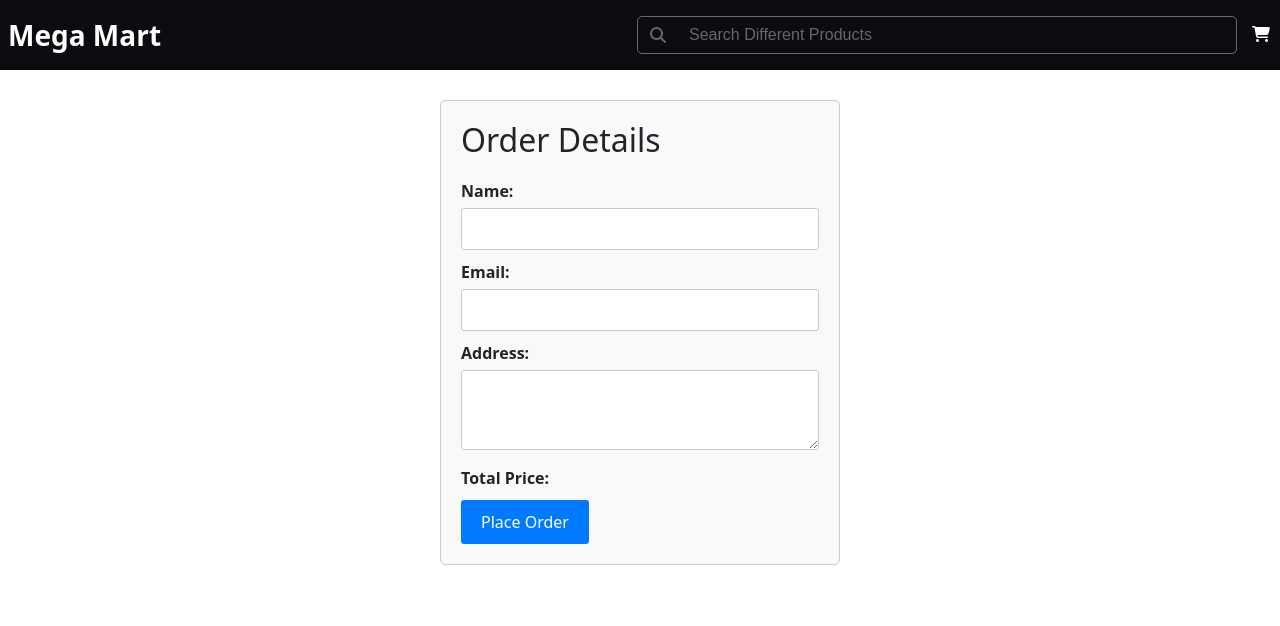
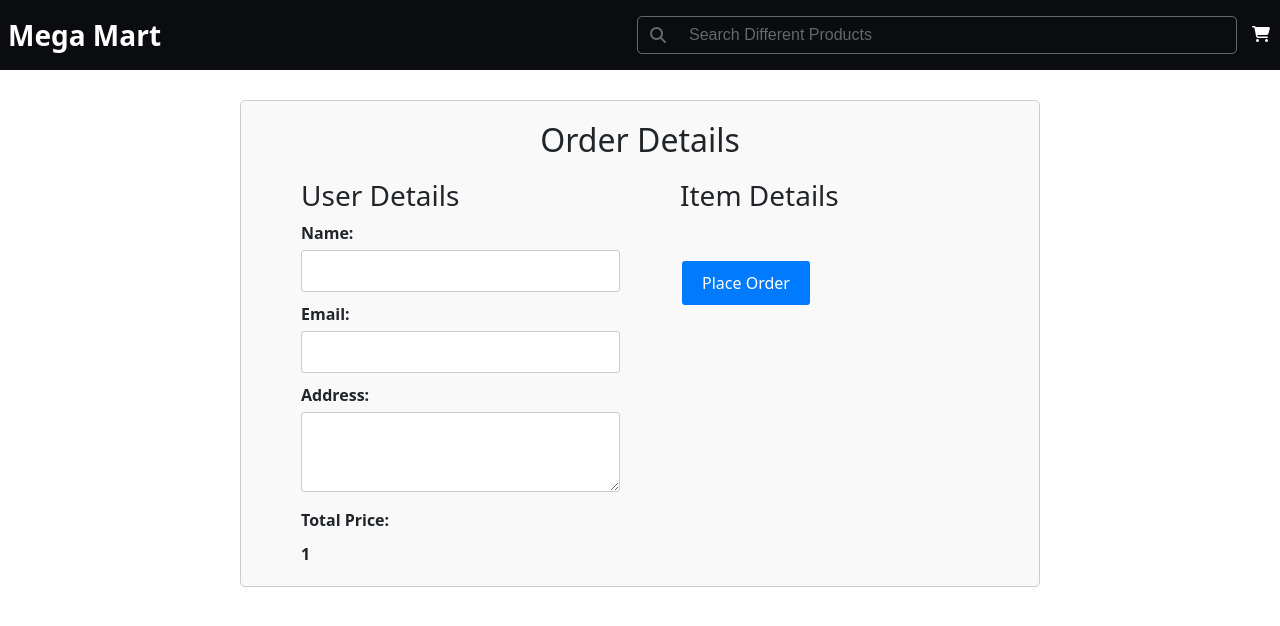
Before and after one commit to MustafaMansoor/MegaMart, a React (Vite) app in the folder MM/: page /checkout/1 in a window 1280 px wide. Shown: the top 626 px of the page. Built offline with nearby package versions, Linux system fonts and the light colour scheme.

Commit message:
completing ordering process

```diff
--- a/MM/src/App.jsx
+++ b/MM/src/App.jsx
@@ -1,3 +1,4 @@
+// App.js
 import React, { useState } from "react";
 import Navbar from "./Components/Navbar/nav";
 import Items from "./Components/Items/index";
@@ -29,6 +30,7 @@ function App() {
       }
     });
   };
+
   const updateCart = (item) => {
     setCartItems((prevItems) => {
       const existingItem = prevItems.find((prevItem) => prevItem.id === item.id);
@@ -68,7 +70,7 @@ function App() {
             path="/product/:productId"
             element={<Product addToCart={addToCart}  />}
           />
-          <Route path="/checkout/:price" element={<Checkout items={cartItems} />} />
+          <Route path="/checkout/:price" element={<Checkout cartItems={cartItems} />} />
         </Routes>
       </div>
       <Cart isOpen={isCartOpen} toggleCart={toggleCart}
--- a/MM/src/Components/Tabs/CheckOut/Index.jsx
+++ b/MM/src/Components/Tabs/CheckOut/Index.jsx
@@ -1,27 +1,53 @@
 import React, { useState } from 'react';
-import './index.css'; // Assuming you've created a CSS file named OrderForm.css
+import { useParams } from 'react-router-dom';
+import './index.css';
 
-export default function OrderForm({ totalPrice }) {
+export default function Checkout({ cartItems }) {
+  const { price } = useParams();
   const [name, setName] = useState('');
   const [email, setEmail] = useState('');
   const [address, setAddress] = useState('');
 
-  const handleSubmit = (event) => {
+  const handleSubmit = async (event) => {
     event.preventDefault();
     const orderData = {
-      products: [],
+      products: cartItems.map((item) => ({
+        id: item.id,
+        name: item.name,
+        price: item.price,
+        quantity: item.quantity
+      })),
       user: { name, email, address },
-      totalPrice,
       status: 'Pending',
+      totalPrice: price
     };
-    console.log(orderData);
-    // Code to send order data to backend or handle it as needed
+
+    try {
+      const response = await fetch('/api/orders', {
+        method: 'POST',
+        headers: {
+          'Content-Type': 'application/json'
+        },
+        body: JSON.stringify(orderData)
+      });
+
+      if (response.ok) {
+        alert('Order placed successfully');
+      } else {
+        alert('Failed to place order');
+
+      }
+    } catch (error) {
+      console.error('Error:', error);
+    }
   };
 
   return (
     <div className="order-form">
-      <h2>Order Details</h2>
-      <form onSubmit={handleSubmit}>
+      <h2 style={{textAlign:'center', marginBottom: "20px "}}>Order Details</h2>
+      <form onSubmit={handleSubmit} className="form-container">
+        <div className="user-details">
+          <h3>User Details</h3>
           <div>
             <label htmlFor="name">Name:</label>
             <input type="text" id="name" value={name} onChange={(e) => setName(e.target.value)} required />
@@ -36,9 +62,20 @@ export default function OrderForm({ totalPrice }) {
           </div>
           <div>
             <label>Total Price:</label>
-          <span className="total-price">{totalPrice}</span>
+            <span className="total-price">{price}</span>
           </div>
+        </div>
+        <div className="item-details">
+          <h3>Item Details</h3>
+          {cartItems.map((item) => (
+            <div key={item.id}>
+              <p>{item.name}</p>
+              <p>Price: {item.price}</p>
+            </div>
+          ))}
+
         <button type="submit" className="submit-button">Place Order</button>
+        </div>
       </form>
     </div>
   );
--- a/MM/src/Components/Tabs/CheckOut/index.css
+++ b/MM/src/Components/Tabs/CheckOut/index.css
@@ -1,5 +1,6 @@
+/* index.css */
 .order-form {
-    max-width: 400px;
+  max-width: 800px;
   margin: 0 auto;
   padding: 20px;
   border: 1px solid #ccc;
@@ -50,3 +51,37 @@
   margin-top: 10px;
   font-weight: bold;
 }
+
+.form-container {
+  display: flex;
+}
+
+.user-details,
+.item-details {
+  flex: 1;
+  padding: 0 20px;
+  margin-left: 20px;
+}
+
+.item-details {
+  margin-left: 20px;
+}
+
+.submit-button {
+  background-color: #4CAF50;
+  border: none;
+  color: white;
+  padding: 15px 32px;
+  text-align: center;
+  text-decoration: none;
+  display: inline-block;
+  font-size: 16px;
+  margin: 4px 2px;
+  cursor: pointer;
+  transition-duration: 0.4s;
+  margin-top: 40px;
+}
+
+.submit-button:hover {
+  background-color: #45a049;
+}
```
Also changed, not shown: 1 other file (tests, documents, lock files or other folders). Lines whose indentation alone changed are shown as unchanged.
